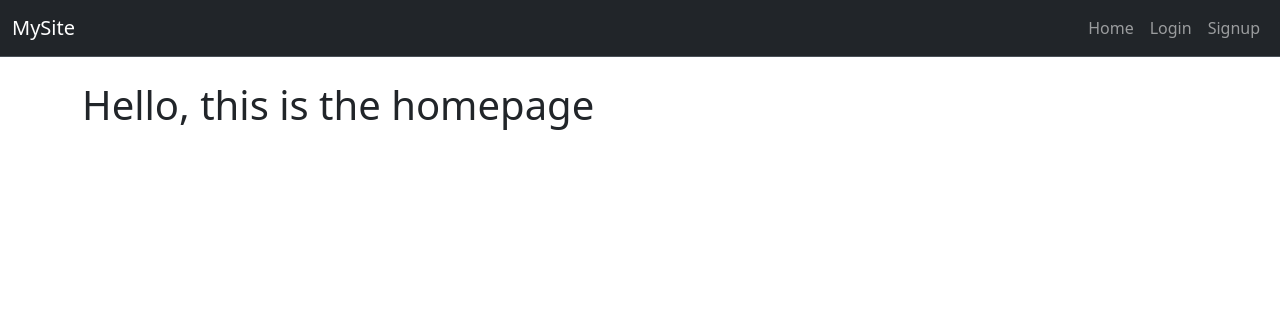
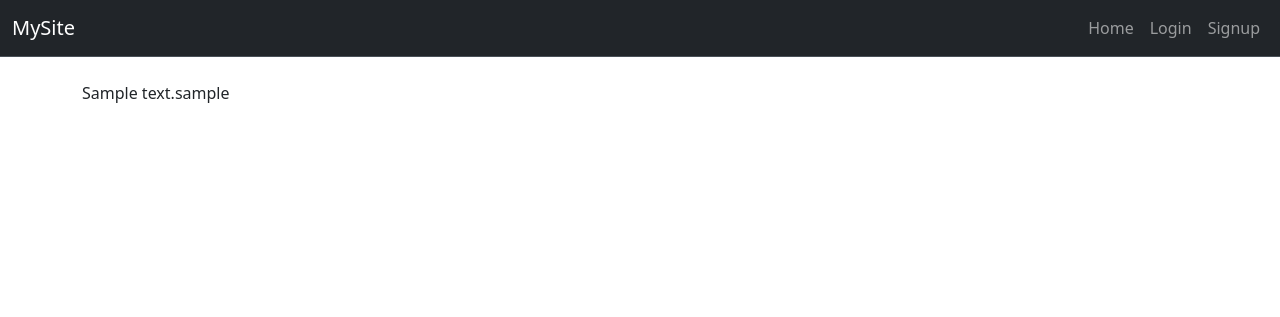
Before and after one commit to thaparojanthapa1-eng/Flask-blog-style-website, a Python web app: template website/templates/home.html in a window 1280 px wide. Shown: the top 317 px of the page. Run offline with Jinja, Linux system fonts and the light colour scheme; the template is opened without the code that fills it: most values are stand-ins (such as "Sample title", 1, 10 or a date in 2020).

Commit message:
Tried to show posts but failed

```diff
--- a/website/templates/home.html
+++ b/website/templates/home.html
@@ -1,5 +1,7 @@
 {% extends "base.html" %}
 {% block title %}Home{% endblock %}
 {% block content %}
-    <h1>Hello, this is the homepage</h1>
+    {% for post in posts %}
+        {{post.text}}{{post.user.username}}
+    {% endfor %}
 {% endblock %}
```
